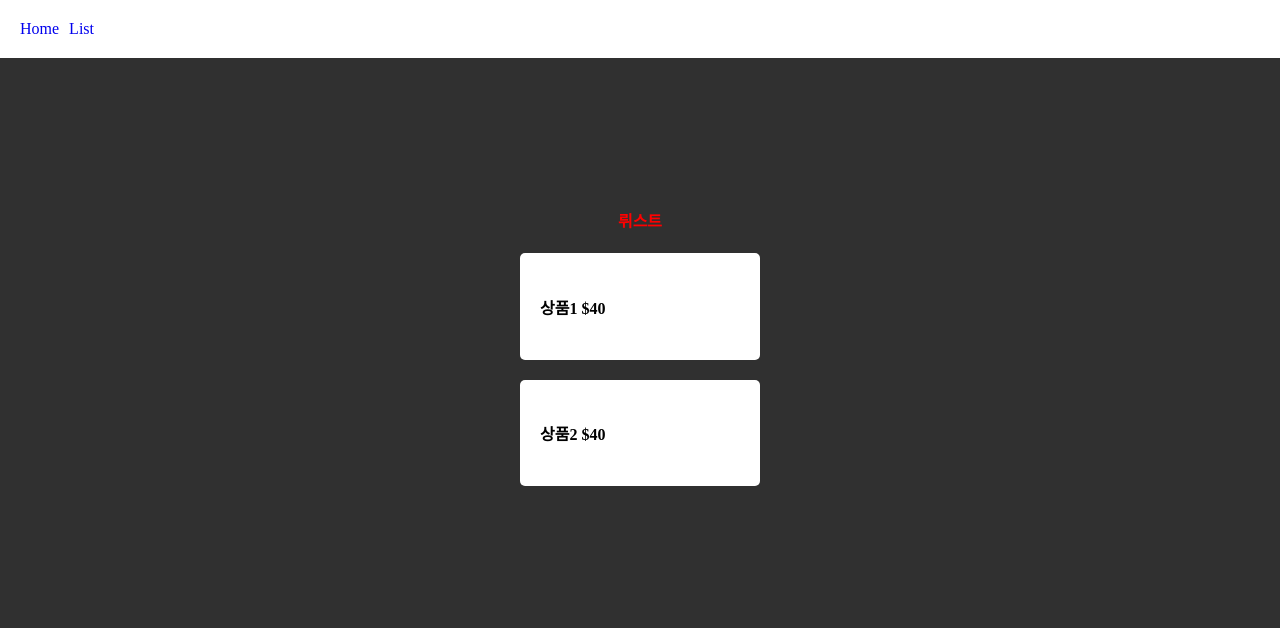
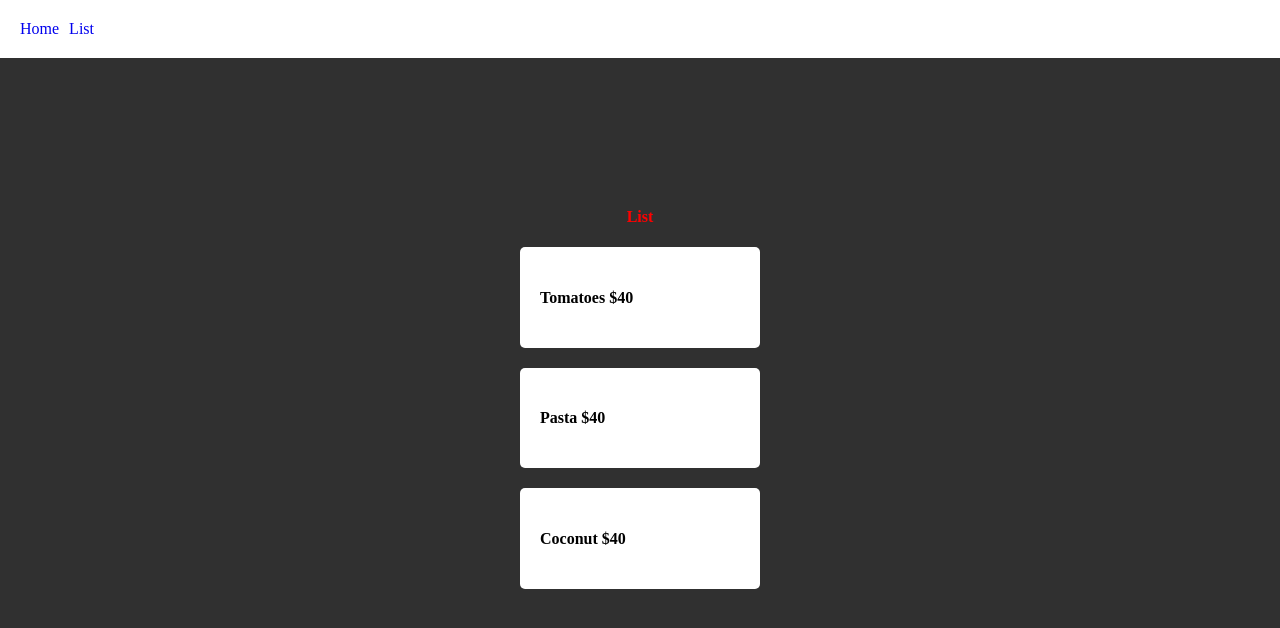
Before and after one commit to castor12m/note_nextjs, a Next.js app in the folder fresh/: page /list in a window 1280 px wide. Shown: the top 628 px of the page. Built offline with nearby package versions, Linux system fonts and the light colour scheme.

Commit message:
노가다 상품입력 신기한 한글 변수명 사용

```diff
--- a/fresh/app/list/page.js
+++ b/fresh/app/list/page.js
@@ -4,16 +4,27 @@ export default function List() {
     let age = 20
     let link = "http://www.google.co.kr"
 
+    let 상품 = ['Tomatoes', 'Pasta', 'Coconut']
+    let 변수 = 20
+
+    console.log('test-------------')
+    console.log('test-------------' + {상품})
+    console.log({상품})
+
     return (
       <div>
-        <h4 className="title">뤼스트</h4>
+        <h4 className="title">List</h4>
 
-       <div className="food">
-        <h4>상품1 $40</h4>
-       </div>
-       <div className="food">
-        <h4>상품2 $40</h4>
-       </div>
+        <div className="food">
+          <h4>{상품[0]} $40</h4>
+        </div>
+        <div className="food">
+          <h4>{상품[1]} $40</h4>
+        </div>
+        <div className="food">
+          <h4>{상품[2]} $40</h4>
+        </div>
+
       </div>
     )
   }
```
